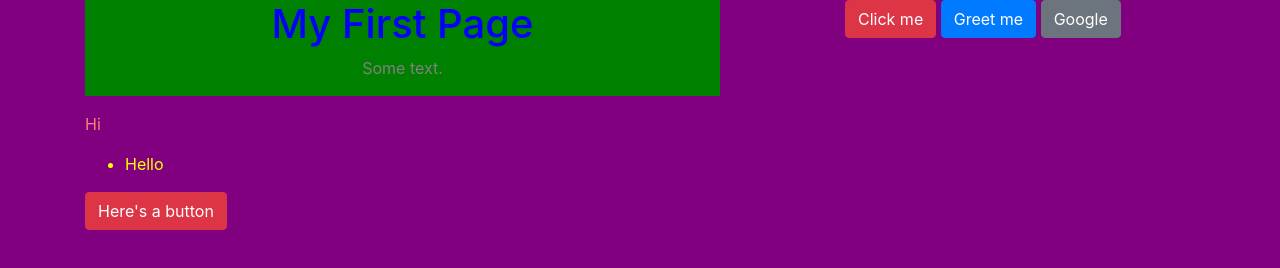
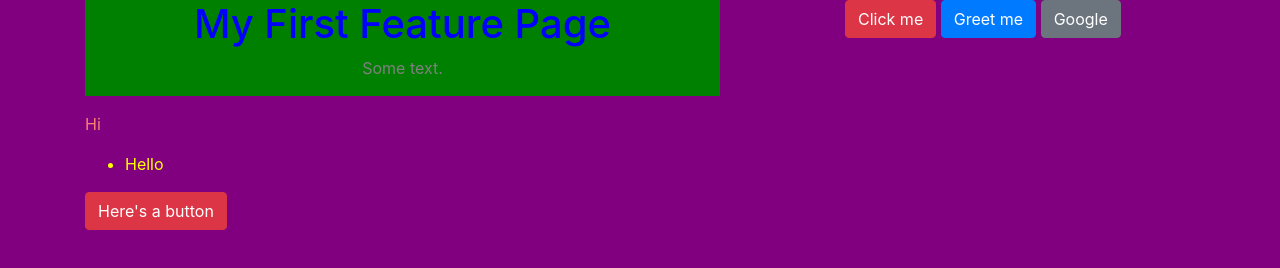
Before and after one commit to HangingClowns/first_project, a plain HTML site: page index.html in a window 1280 px wide. Drawn offline with nearby package versions, Linux system fonts and the light colour scheme.

Commit message:
added in feature

```diff
--- a/index.html
+++ b/index.html
@@ -11,7 +11,7 @@
             <div class="row">
                 <div class="col-12 col-sm-7">
                     <div id="intro" class="d-flex flex-column align-items-start align-items-sm-center">
-                        <h1>My First Page</h1>
+                        <h1>My First Feature Page</h1>
                         <p>
                             Some text.
                         </p>
```
